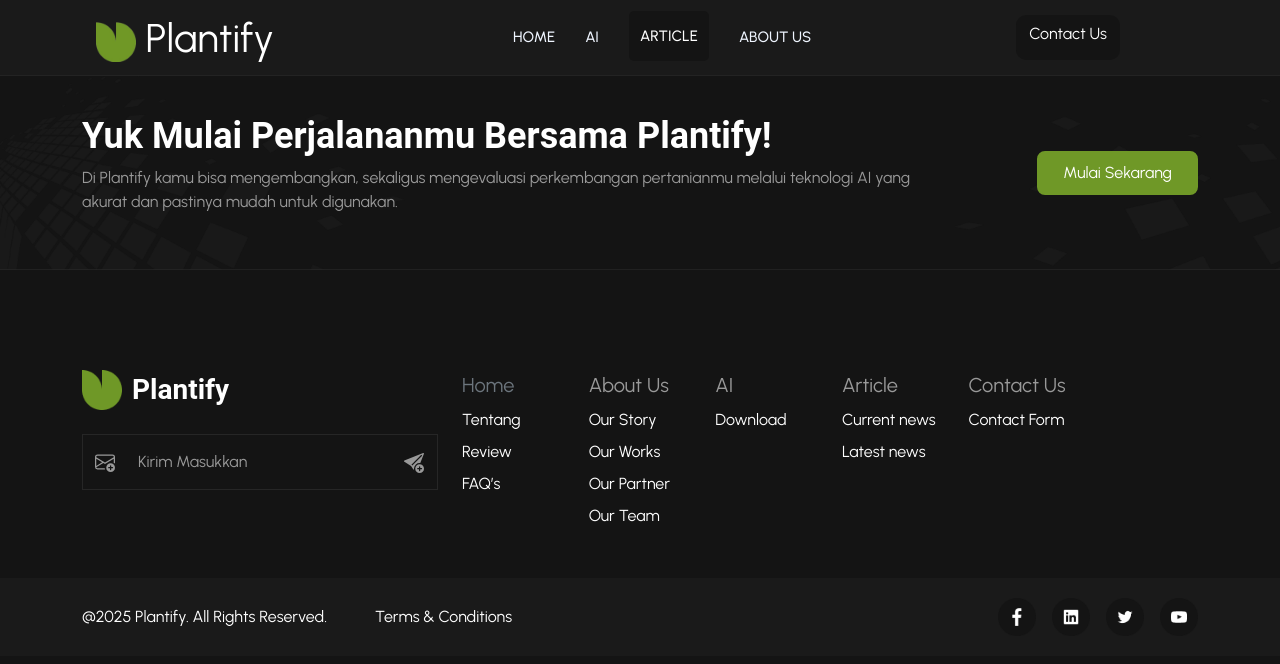
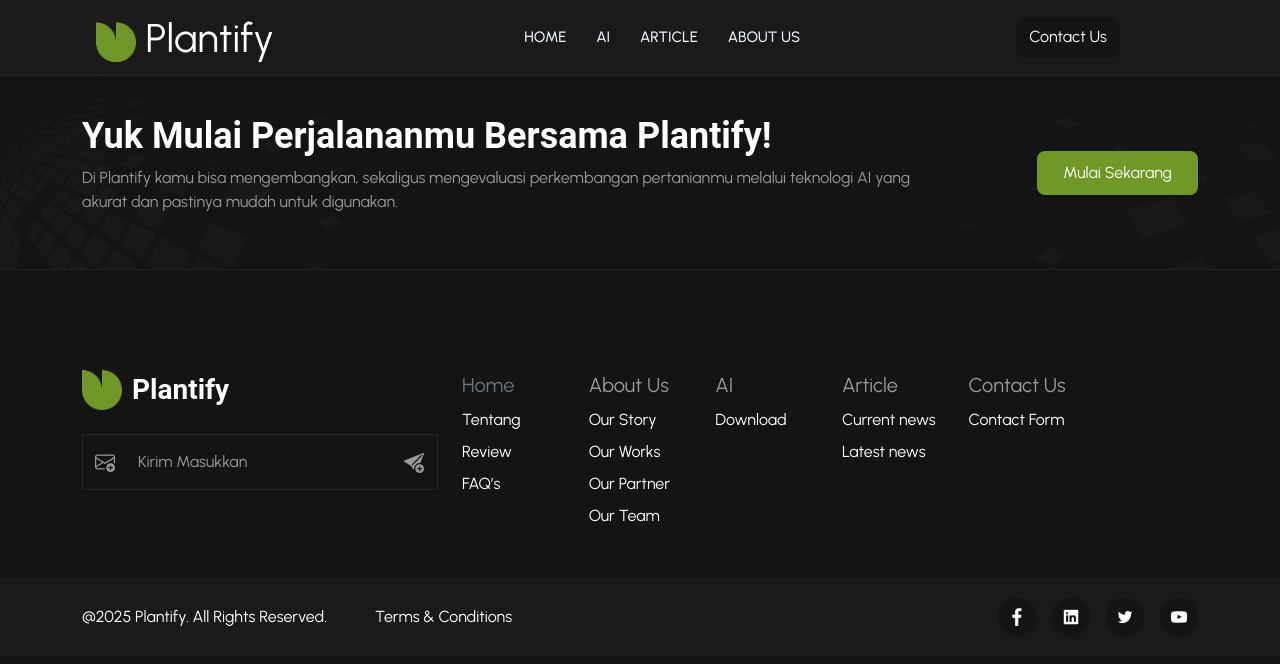
Before and after one commit to Adhim-IT/Plantify, a plain HTML site: page contact.html in a window 1280 px wide. Drawn offline with nearby package versions, Linux system fonts and the light colour scheme.

Commit message:
perbaikan-css

```diff
--- a/assets/css/aboutus.css
+++ b/assets/css/aboutus.css
@@ -72,7 +72,7 @@ body {
     margin-right: 10rem;
     margin-left: 0;
     background: #141414;
-    height: 45px;
+    height: 40px;
     border-radius: 10px;
   }
 .contact-button:hover {
--- a/assets/css/artikel.css
+++ b/assets/css/artikel.css
@@ -68,7 +68,7 @@ body {
   margin-right: 10rem;
   margin-left: 0;
   background: #141414;
-  height: 45px;
+  height: 40px;
   border-radius: 10px;
 }
 .contact-button:hover {
--- a/assets/css/contact.css
+++ b/assets/css/contact.css
@@ -68,7 +68,7 @@ body {
     margin-right: 10rem;
     margin-left: 0;
     background: #141414;
-    height: 45px;
+    height: 40px;
     border-radius: 10px;
   }
   .contact-button:hover {
--- a/assets/css/style.css
+++ b/assets/css/style.css
@@ -83,12 +83,13 @@ body {
   margin-right: 10rem;
   margin-left: 0;
   background: #141414;
-  height: 45px;
+  height: 40px;
   border-radius: 10px;
 }
 .contact-button:hover {
   background-color: var(--green-matcha);
   color: white;
+
   border-color: #6c757d;
   transition: all 0.3s ease;
 }
--- a/contact.html
+++ b/contact.html
@@ -68,7 +68,7 @@ style="background-color: #1A1A1A; "
     <div class="navbar-nav p-4 p-lg-0 text-center text">
       <a href="index.html" class="nav-item nav-link">Home</a>
       <a href="ai.html" class="nav-item nav-link">AI</a>
-      <a href="atikel.html" class="nav-item nav-link active">Article</a>
+      <a href="atikel.html" class="nav-item nav-link">Article</a>
       <a href="aboutus.html" class="nav-item nav-link">About Us</a>
     </div>
   </div>
```
